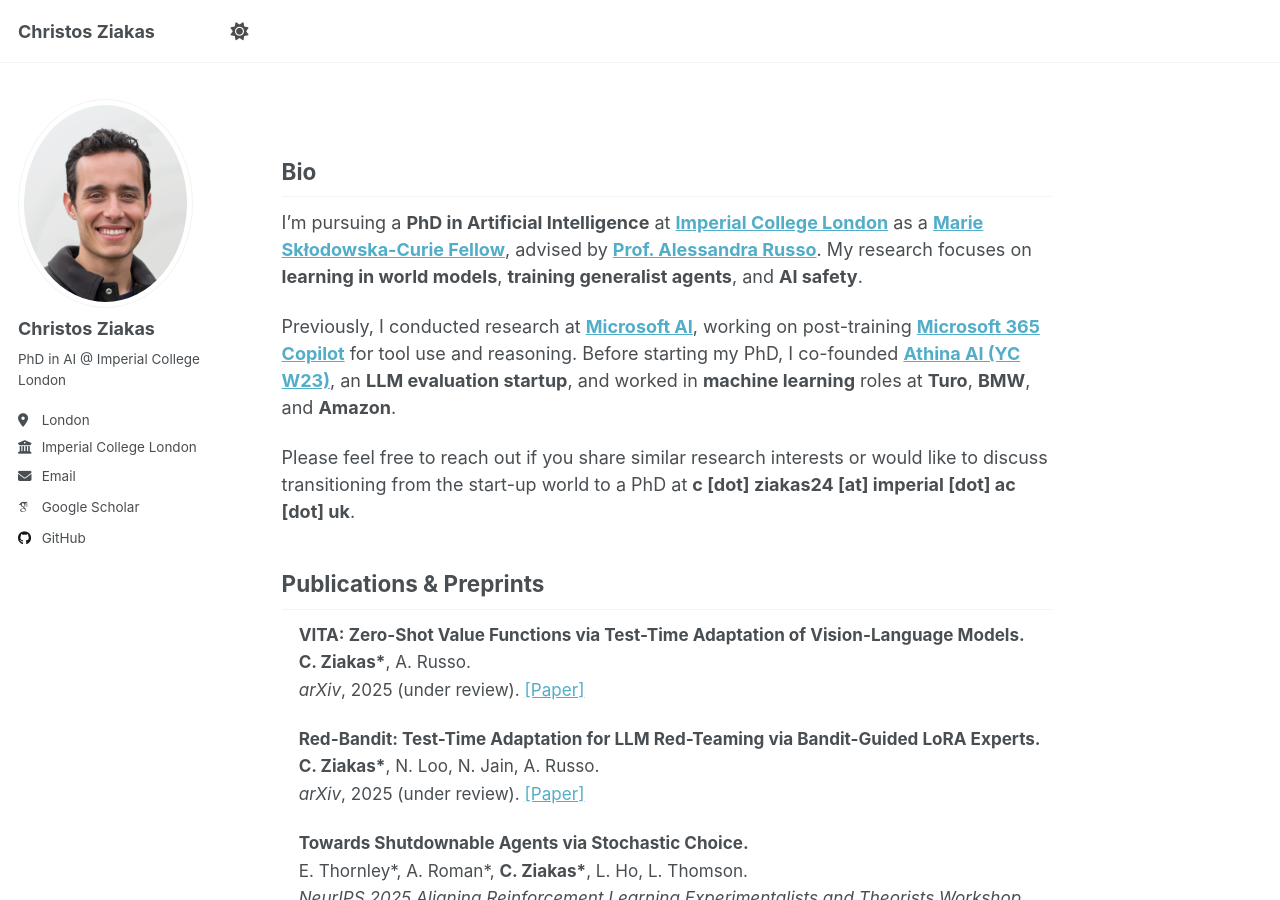
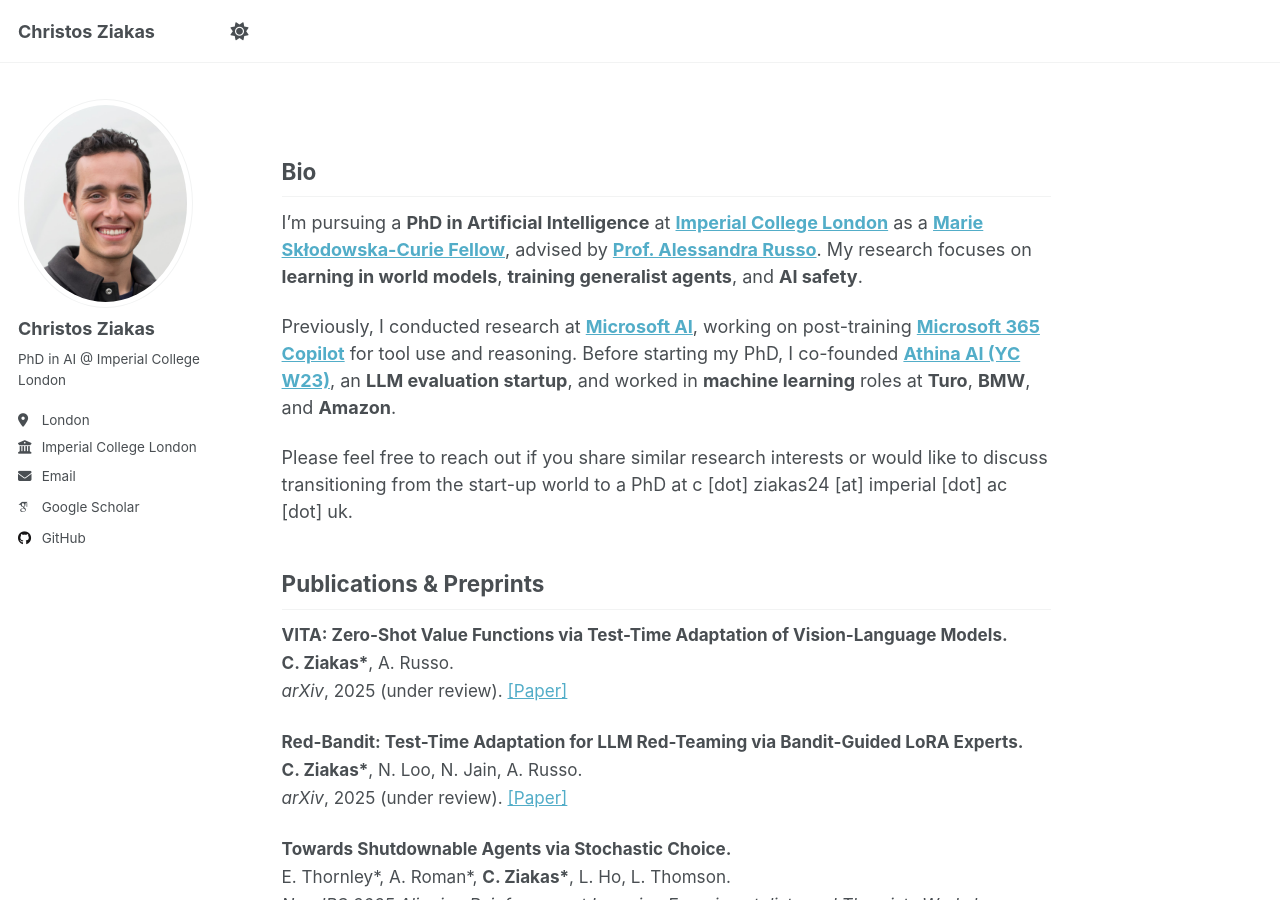
Before and after one commit to chziakas/chziakas.github.io, a Jekyll site: the page built from _pages/about.md, in a window 1280 px wide and 900 px high. Built offline with Jekyll 4.4.1, drawn with Linux system fonts in a browser that asks for light colours; some web fonts are replaced; a script that is not in the unit is left out.

Commit message:
feat: add

```diff
--- a/_pages/about.md
+++ b/_pages/about.md
@@ -13,14 +13,14 @@ I’m pursuing a **PhD in Artificial Intelligence** at [**Imperial College Londo
 
 Previously, I conducted research at [**Microsoft AI**](https://www.microsoft.com/en-us/ai), working on post-training [**Microsoft 365 Copilot**](https://www.microsoft.com/en-us/microsoft-365/copilot) for tool use and reasoning. Before starting my PhD, I co-founded [**Athina AI (YC W23)**](https://www.athina.ai/), an **LLM evaluation startup**, and worked in **machine learning** roles at **Turo**, **BMW**, and **Amazon**.
 
-Please feel free to reach out if you share similar research interests or would like to discuss transitioning from the start-up world to a PhD at **c [dot] ziakas24 [at] imperial [dot] ac [dot] uk**.
+Please feel free to reach out if you share similar research interests or would like to discuss transitioning from the start-up world to a PhD at c [dot] ziakas24 [at] imperial [dot] ac [dot] uk.
 
 
 
 
 <h2>Publications & Preprints </h2>
 
-<div style="font-size:0.95em; line-height:1.6; margin-left:1em;">
+<div style="font-size:0.95em; line-height:1.65; margin-left:0; max-width:100%;">
 
 <p>
 <b>VITA: Zero-Shot Value Functions via Test-Time Adaptation of Vision-Language Models.</b><br>
```
